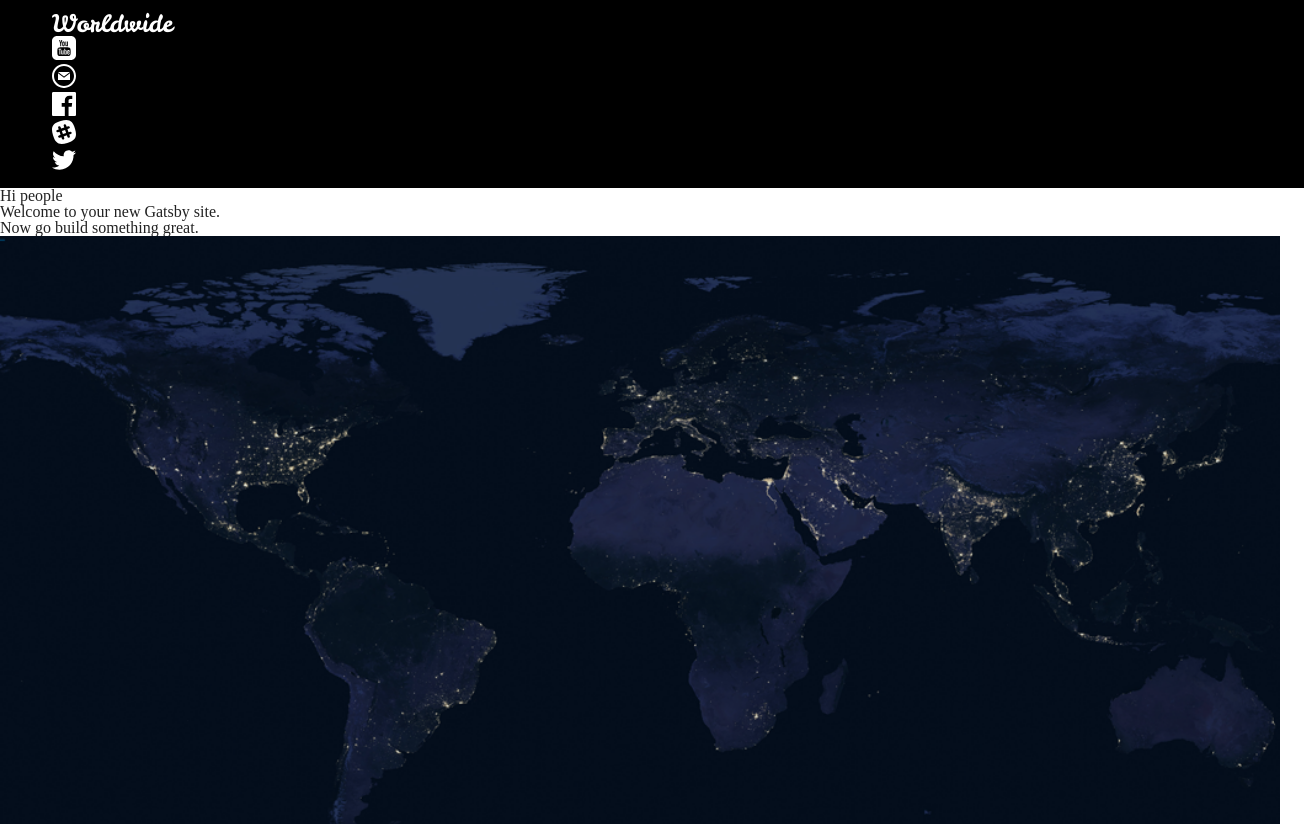
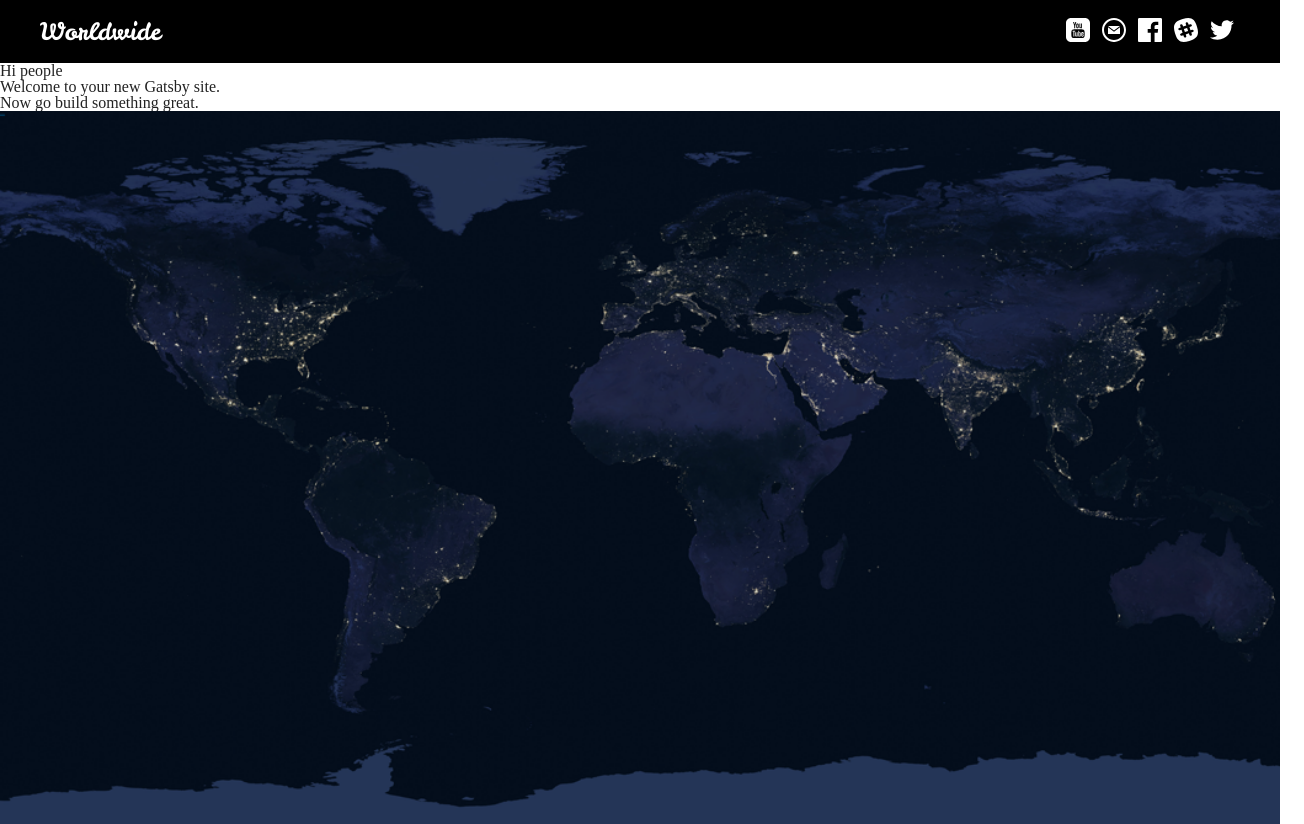
Before and after one commit to AntCas/worldwide, a Gatsby site: page / in a window 1280 px wide. Shown: the top 824 px of the page, 1304 px wide, since content can reach past the window. Built offline with nearby package versions, Linux system fonts and the light colour scheme; Gatsby itself is replaced by a stand-in of ours.

Commit message:
header social link layout styles

```diff
--- a/src/components/SocialLinks.js
+++ b/src/components/SocialLinks.js
@@ -7,7 +7,7 @@ import Slack from "../assets/slack.svg";
 import Twitter from "../assets/twitter.svg";
 import YouTube from "../assets/youtube.svg";
 
-import './header.scss';
+import './SocialLinks.scss';
 
 const links = [
   {
@@ -47,7 +47,7 @@ const socialLinks = links.map((item, i) => (
 
 const SocialLinks = ({ siteTitle }) => (
   <nav className="SocialLinks">
-    <ul>
+    <ul className="LinkList">
       { socialLinks }
     </ul>
   </nav>
--- /dev/null
+++ b/src/components/SocialLinks.scss
@@ -0,0 +1,11 @@
+.SocialLinks, .LinkList {
+  display: inline-flex;
+}
+
+.SocialLinks {
+  width: fit-content;
+
+  li {
+    margin: 6px;
+  }
+}
--- a/src/components/header.js
+++ b/src/components/header.js
@@ -13,8 +13,8 @@ const Header = ({ siteTitle }) => (
         <Link to="/">
           {siteTitle}
         </Link>
-        <SocialLinks />
       </h1>
+      <SocialLinks />
     </div>
   </header>
 )
--- a/src/components/header.scss
+++ b/src/components/header.scss
@@ -6,14 +6,18 @@
   justify-content: center;
   background: $bg-color-main;
   width: 100%;
-  padding: 12px;
 
   .HeaderContent {
+    padding: 12px;
+    height: 100%;
     width: 100%;
     max-width: 1200px;
+    display: flex;
+    justify-content: space-between;
+    align-items: center;
 
     .HeaderLogo {
-      margin-right: auto;
+      display: inline-flex;
       width: fit-content;
     }
     .HeaderLogo a {
```
